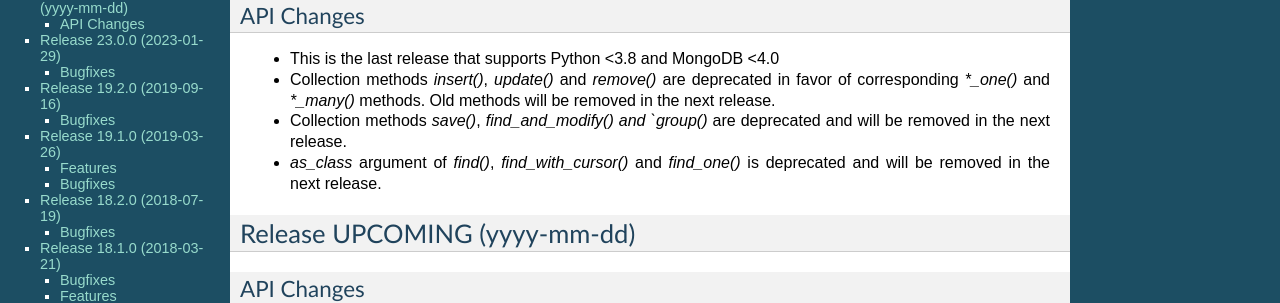
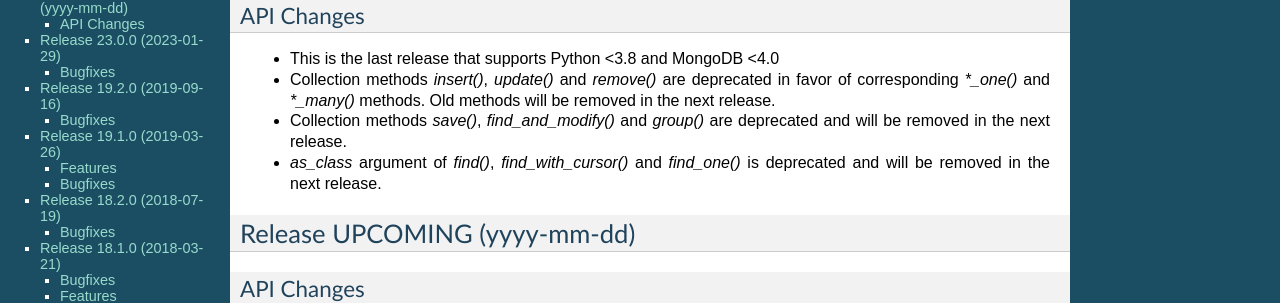
Before and after one commit to twisted/txmongo, a Sphinx documentation site: the page built from docs/source/NEWS.rst, in a window 1280 px wide and 900 px high. Shown: the part 154-457 px from the top of the window. Built offline with Sphinx 7.4.7, drawn with Linux system fonts in a browser that asks for light colours; formulas are drawn with MathJax 3.

Commit message:
Fix typo in NEWS.rst

```diff
--- a/docs/source/NEWS.rst
+++ b/docs/source/NEWS.rst
@@ -10,7 +10,7 @@ API Changes
 - This is the last release that supports Python <3.8 and MongoDB <4.0
 - Collection methods `insert()`, `update()` and `remove()` are deprecated in favor of
   corresponding `*_one()` and `*_many()` methods. Old methods will be removed in the next release.
-- Collection methods `save()`, `find_and_modify() and `group()` are deprecated and will be removed
+- Collection methods `save()`, `find_and_modify()` and `group()` are deprecated and will be removed
   in the next release.
 - `as_class` argument of `find()`, `find_with_cursor()` and `find_one()` is deprecated and will
   be removed in the next release.
```
